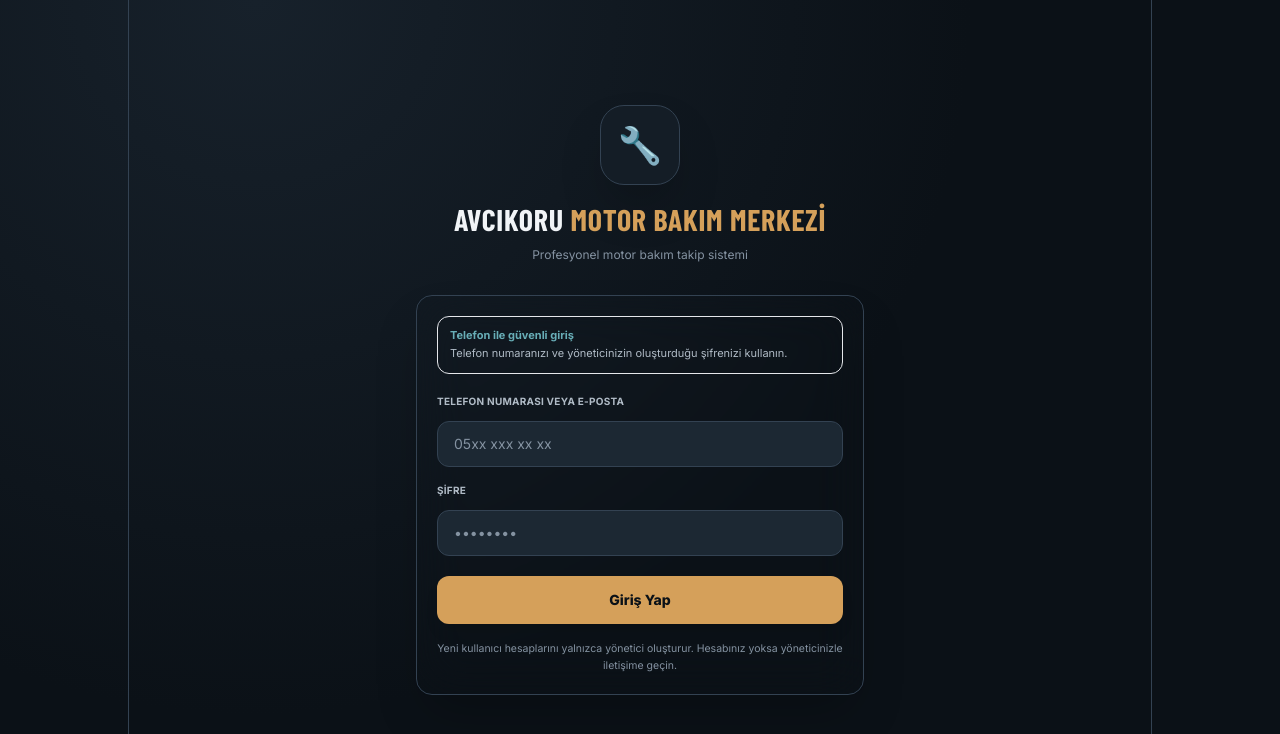
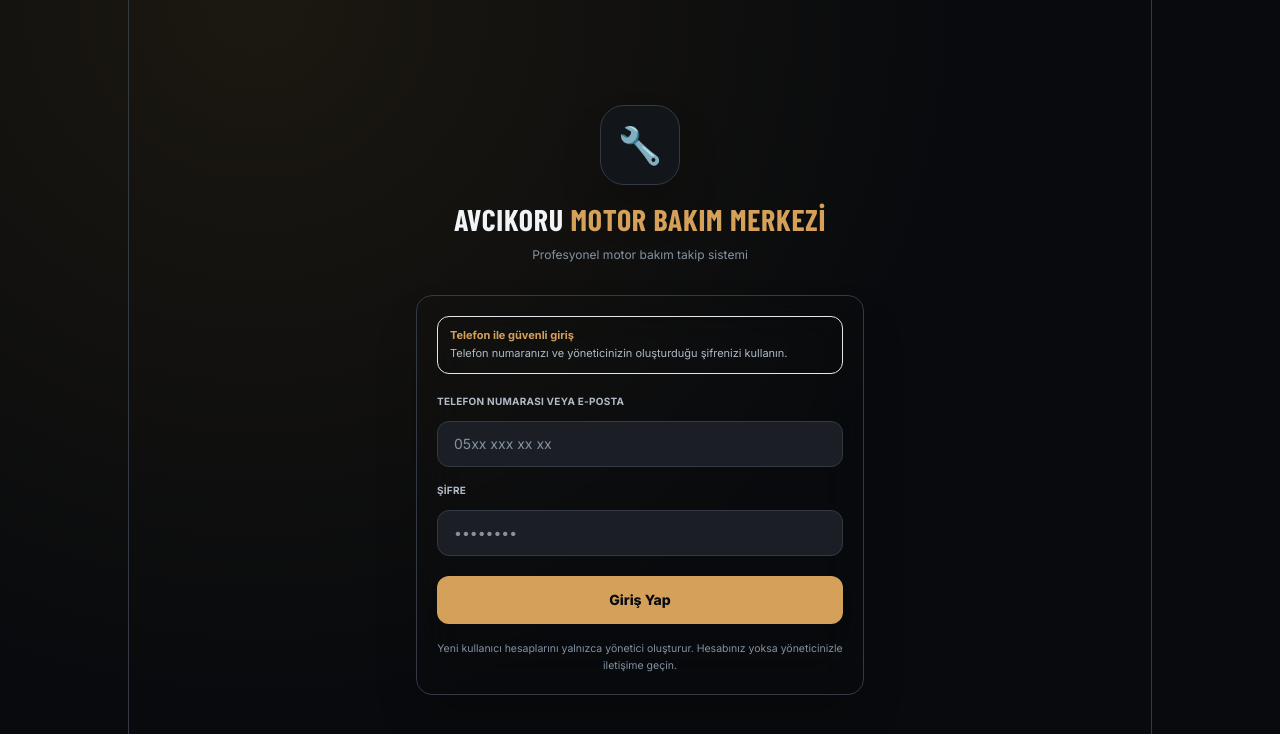
Before and after one commit to yalcinsahin55/agm-bakim-nextjs, a Next.js app: page /login in a window 1280 px wide. Shown: the top 734 px of the page. Built offline with nearby package versions, Linux system fonts and the light colour scheme; no server answers.

Commit message:
refactor(ui): add audit data table and gold black theme

```diff
--- a/app/audit-log/page.tsx
+++ b/app/audit-log/page.tsx
@@ -1,6 +1,6 @@
 "use client";
 
-import { Button, Input, Select } from "@/components/ui";
+import { Button, DataTable, Input, Select, type DataTableColumn } from "@/components/ui";
 
 import { useEffect, useMemo, useState } from "react";
 import { useRouter } from "next/navigation";
@@ -121,6 +121,15 @@ export default function AuditLogPage() {
   const passwordResetFilterActive = filters.q === PASSWORD_RESET_SEARCH
     && filters.action === "update"
     && filters.entity === "user";
+
+  const columns: DataTableColumn<AuditItem>[] = [
+    { key: "summary", header: "İşlem", accessor: (item) => item.summary, sortable: true, filterable: true, render: (item) => <span className="font-semibold">{item.summary || "İşlem kaydı"}{isPasswordResetAudit(item) && <span className="mt-1 block text-[10px] font-normal text-amber">Şifre sıfırlama · Önceki oturumlar geçersiz kılındı</span>}</span> },
+    { key: "user", header: "Kullanıcı", accessor: (item) => item.user_name, sortable: true, filterable: true, render: (item) => <span>{item.user_name || "Bilinmeyen kullanıcı"}<span className="block text-[10px] text-muted">{roleLabels[item.user_role] || item.user_role}</span></span> },
+    { key: "action", header: "İşlem türü", accessor: (item) => actionLabels[item.action] || item.action, sortable: true, filterable: true, render: (item) => <span className={`inline-flex rounded-full border px-2 py-1 text-[9.5px] font-extrabold ${actionClass(item.action)}`}>{actionLabels[item.action] || item.action}</span> },
+    { key: "entity", header: "Kayıt", accessor: (item) => entityLabels[item.entity] || item.entity, sortable: true, filterable: true, render: (item) => <span>{entityLabels[item.entity] || item.entity}{item.entity_id ? ` · ${item.entity_id}` : ""}</span> },
+    { key: "created", header: "Tarih", accessor: (item) => new Date(item.created_at), sortable: true, render: (item) => formatDate(item.created_at) },
+    { key: "details", header: "", render: (item) => <Button type="button" variant="ghost" size="sm" onClick={() => void openDetails(item)} aria-label={`${item.summary} ayrıntılarını görüntüle`}>Ayrıntı</Button> },
+  ];
 
   async function load(nextPage = 1, nextFilters = filters, options: { silent?: boolean } = {}) {
     if (options.silent) setRefreshing(true);
@@ -308,46 +317,8 @@ export default function AuditLogPage() {
           </section>
         )}
 
-        <section className="flex flex-col gap-2">
-          {items.length === 0 ? (
-            <div className="rounded-card border border-border bg-panel p-8 text-center text-muted">
-              <div className="mb-2 text-3xl">🧾</div>
-              <div className="text-sm font-bold">Kayıt bulunamadı</div>
-              <div className="mt-1 text-[11px] text-faint">Seçili filtreleri genişleterek tekrar deneyebilirsiniz.</div>
-            </div>
-          ) : items.map((item) => {
-            const passwordReset = isPasswordResetAudit(item);
-            return (
-            <article key={item._id} className={`rounded-card border bg-panel p-3.5 transition hover:border-borderlt ${passwordReset ? "border-amber/50 bg-amber/5" : "border-border"}`}>
-              <div className="flex items-start justify-between gap-3">
-                <div className="min-w-0 flex-1">
-                  <div className="break-words text-[13px] font-bold text-text">{item.summary || "İşlem kaydı"}</div>
-                  {passwordReset && (
-                    <div className="mt-2 flex flex-wrap items-center gap-1.5 text-[10px]">
-                      <span className="rounded-full border border-amber/40 bg-amber/10 px-2 py-1 font-extrabold text-amber">Şifre sıfırlama</span>
-                      <span className="text-faint">Önceki oturumlar geçersiz kılındı</span>
-                    </div>
-                  )}
-                  <div className="mt-1 flex flex-wrap items-center gap-x-1.5 gap-y-1 text-[10.5px] text-muted">
-                    <span className="font-semibold">{item.user_name || "Bilinmeyen kullanıcı"}</span>
-                    <span className="text-faint">·</span>
-                    <span>{roleLabels[item.user_role] || item.user_role}</span>
-                  </div>
-                </div>
-                <span className={`flex-shrink-0 rounded-full border px-2 py-1 text-[9.5px] font-extrabold ${actionClass(item.action)}`}>
-                  {actionLabels[item.action] || item.action}
-                </span>
-              </div>
-              <div className="mt-2 flex flex-wrap items-center justify-between gap-2 text-[10px] text-faint">
-                <span>{entityLabels[item.entity] || item.entity}{item.entity_id ? ` · ${item.entity_id}` : ""}</span>
-                <span>{formatDate(item.created_at)}</span>
-              </div>
-              <Button type="button" onClick={() => openDetails(item)} className="mt-2.5 w-full rounded-lg border border-border px-2.5 py-2 text-[10.5px] font-bold text-muted transition hover:border-teal/40 hover:bg-teal/10 hover:text-teal">
-                Ayrıntıları görüntüle
-              </Button>
-            </article>
-            );
-          })}
+        <section>
+          <DataTable rows={items} columns={columns} getRowKey={(item) => item._id} pageSize={PAGE_SIZE} empty={<><div className="mb-2 text-3xl">🧾</div><div className="font-bold">Kayıt bulunamadı</div><div className="mt-1 text-[11px] text-faint">Seçili filtreleri genişleterek tekrar deneyebilirsiniz.</div></>} />
         </section>
 
         {totalPages > 1 && (
--- a/app/globals.css
+++ b/app/globals.css
@@ -7,16 +7,16 @@
 
 :root {
   /* Atomic Design token layer — values intentionally match the current UI. */
-  --color-bg: #0b1117;
-  --color-panel: #141d26;
-  --color-panel-muted: #1c2833;
-  --color-border: #334252;
-  --color-border-strong: #46576a;
+  --color-bg: #080a0d;
+  --color-panel: #121519;
+  --color-panel-muted: #1b1f25;
+  --color-border: #343a43;
+  --color-border-strong: #4b535f;
   --color-text: #f1f4f7;
   --color-muted: #b0bbc6;
   --color-faint: #8492a1;
   --color-amber: #d5a05a;
-  --color-teal: #68aeb7;
+  --color-teal: #d5a05a;
   --color-red: #e47a7f;
   --color-orange: #d38c55;
   --color-yellow: #d9bd67;
@@ -40,7 +40,7 @@
 }
 
 html, body {
-  background: radial-gradient(circle at 20% 0%, #17212b 0%, var(--color-bg) 55%);
+  background: radial-gradient(circle at 20% 0%, #1c1811 0%, var(--color-bg) 55%);
   color: var(--color-text);
   font-family: 'Inter', sans-serif;
   -webkit-tap-highlight-color: transparent;
```
